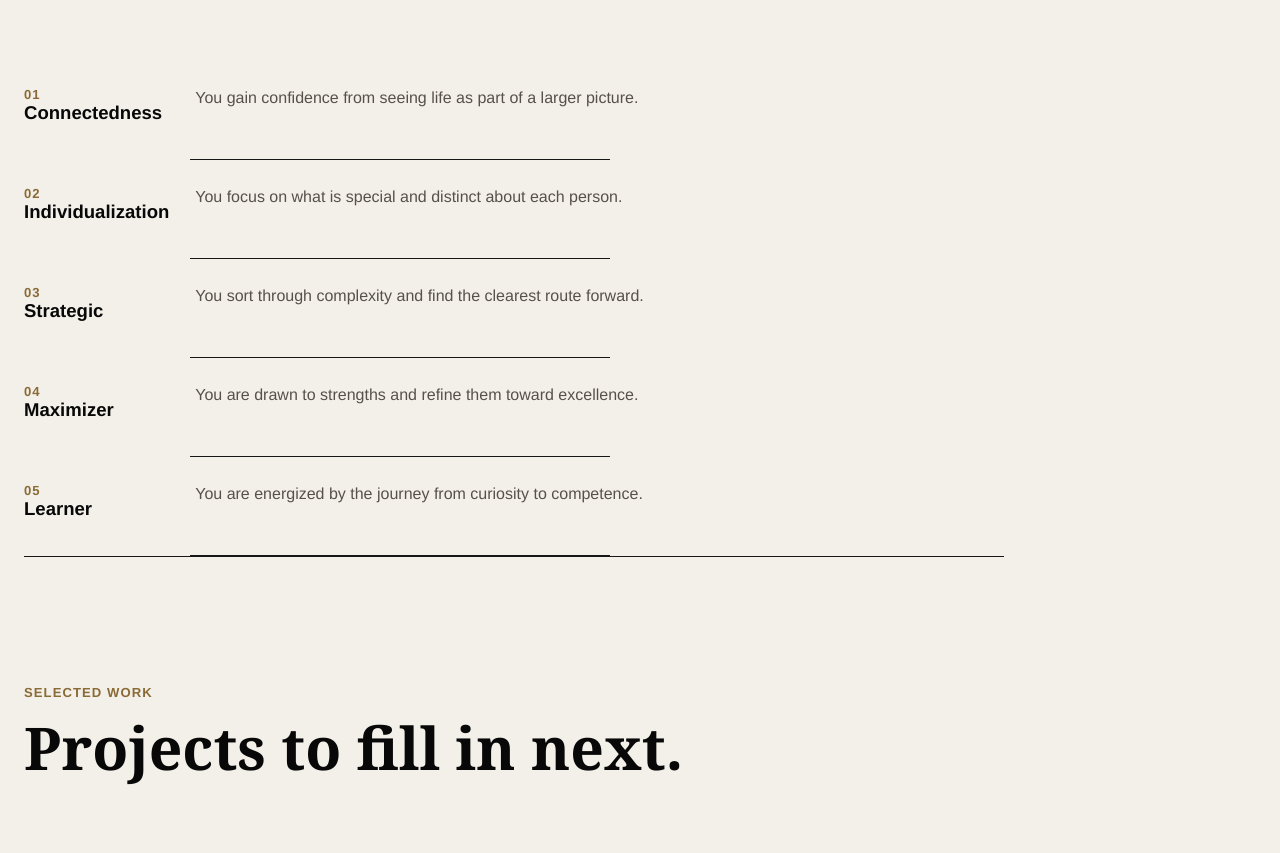
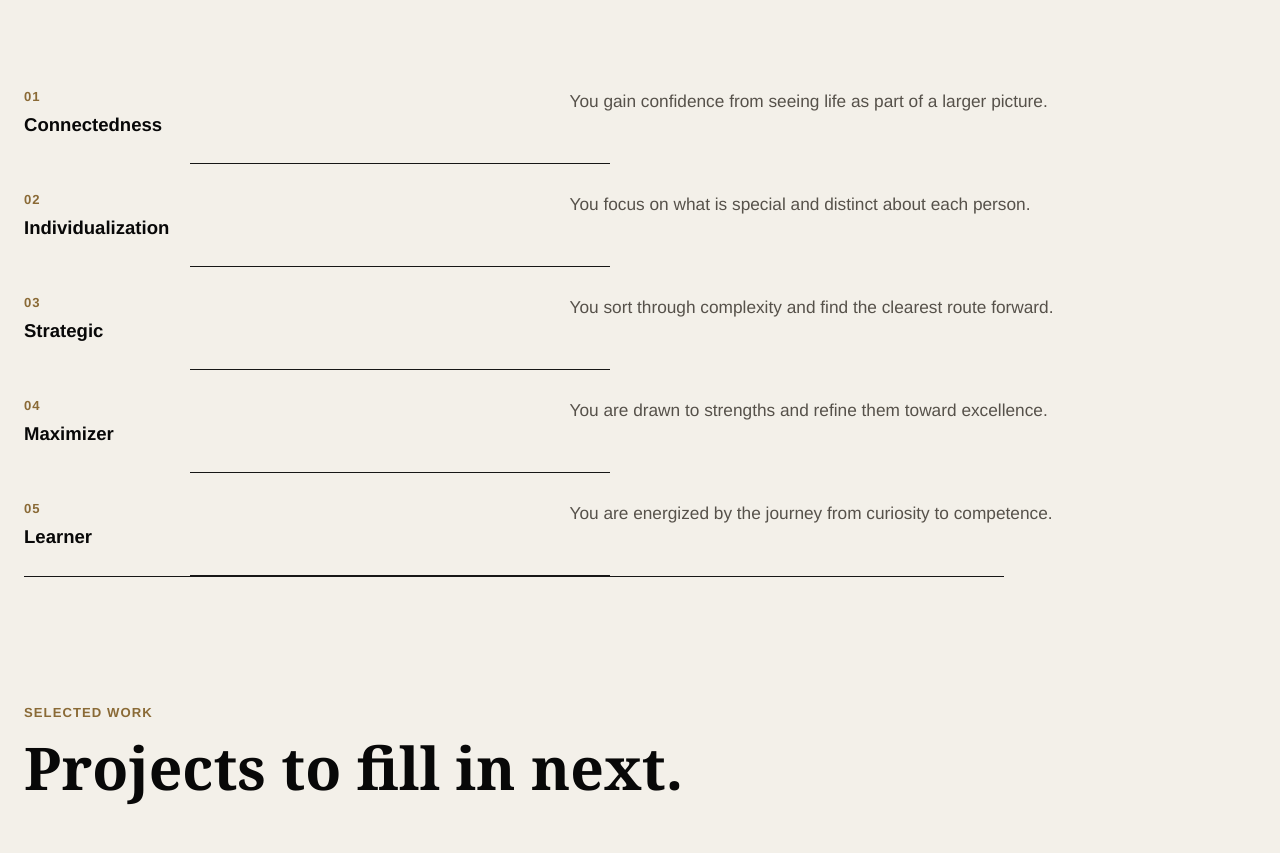
Before and after one commit to aresweii/areswei.com, a plain HTML site: page index.html in a window 1280 px wide. Shown: the part 2150-3003 px from the top of the page. Drawn offline with Linux system fonts and the light colour scheme.

Commit message:
Add report-inspired strength descriptions: styles.css

```diff
--- a/styles.css
+++ b/styles.css
@@ -200,10 +200,10 @@ h3 {
 .strength-list article {
   position: relative;
   display: grid;
-  grid-template-columns: 120px minmax(0, 1fr);
+  grid-template-columns: minmax(220px, 0.72fr) minmax(320px, 1fr);
   gap: clamp(20px, 4vw, 56px);
   align-items: start;
-  padding: 26px 0;
+  padding: 28px 0;
 }
 
 .strength-list article::after {
@@ -218,6 +218,17 @@ h3 {
 
 .strength-list span {
   display: block;
+  margin-bottom: 10px;
+}
+
+.strength-name h3 {
+  margin-bottom: 0;
+}
+
+.strength-meaning {
+  max-width: 560px;
+  margin: 0;
+  font-size: clamp(1rem, 1.35vw, 1.2rem);
 }
 
 .strength-list p,
@@ -392,7 +403,7 @@ h3 {
   }
 
   .strength-list span {
-    margin-bottom: 0;
+    margin-bottom: 8px;
   }
 
   .site-footer {
```
